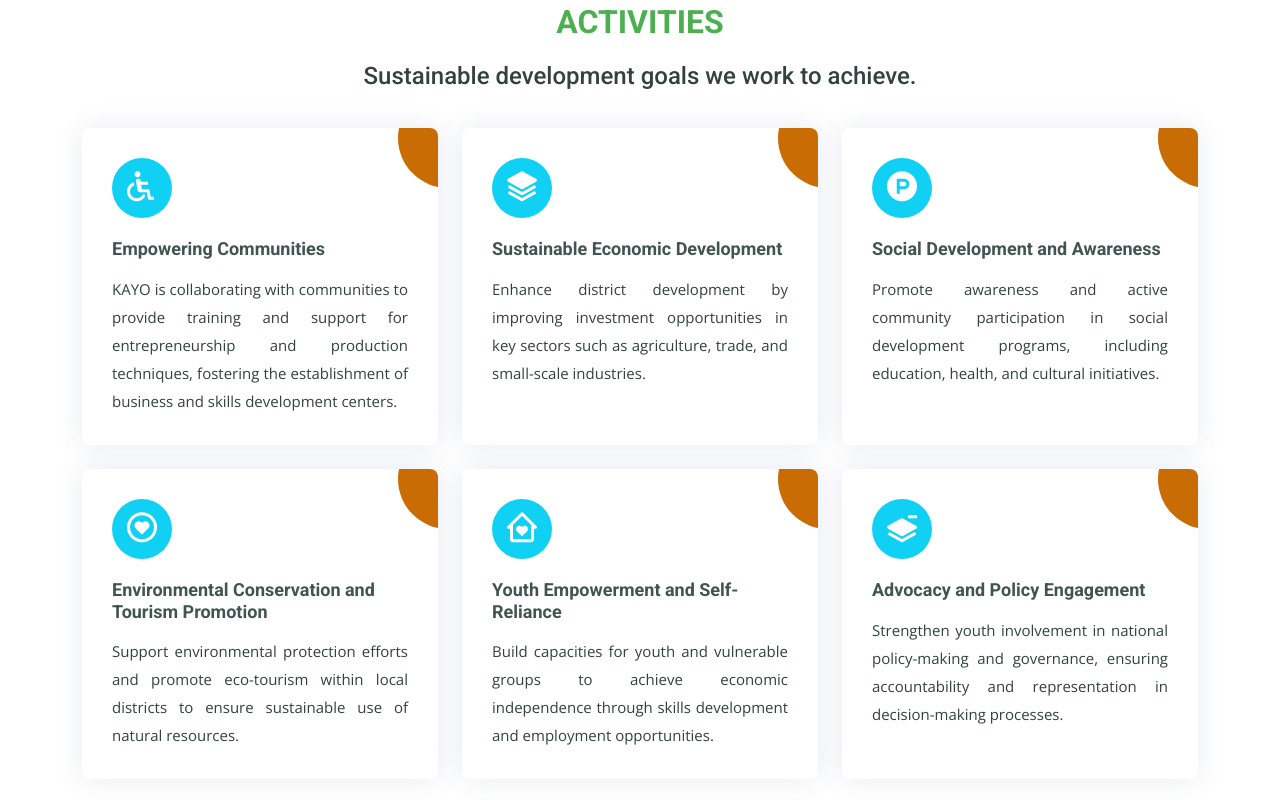
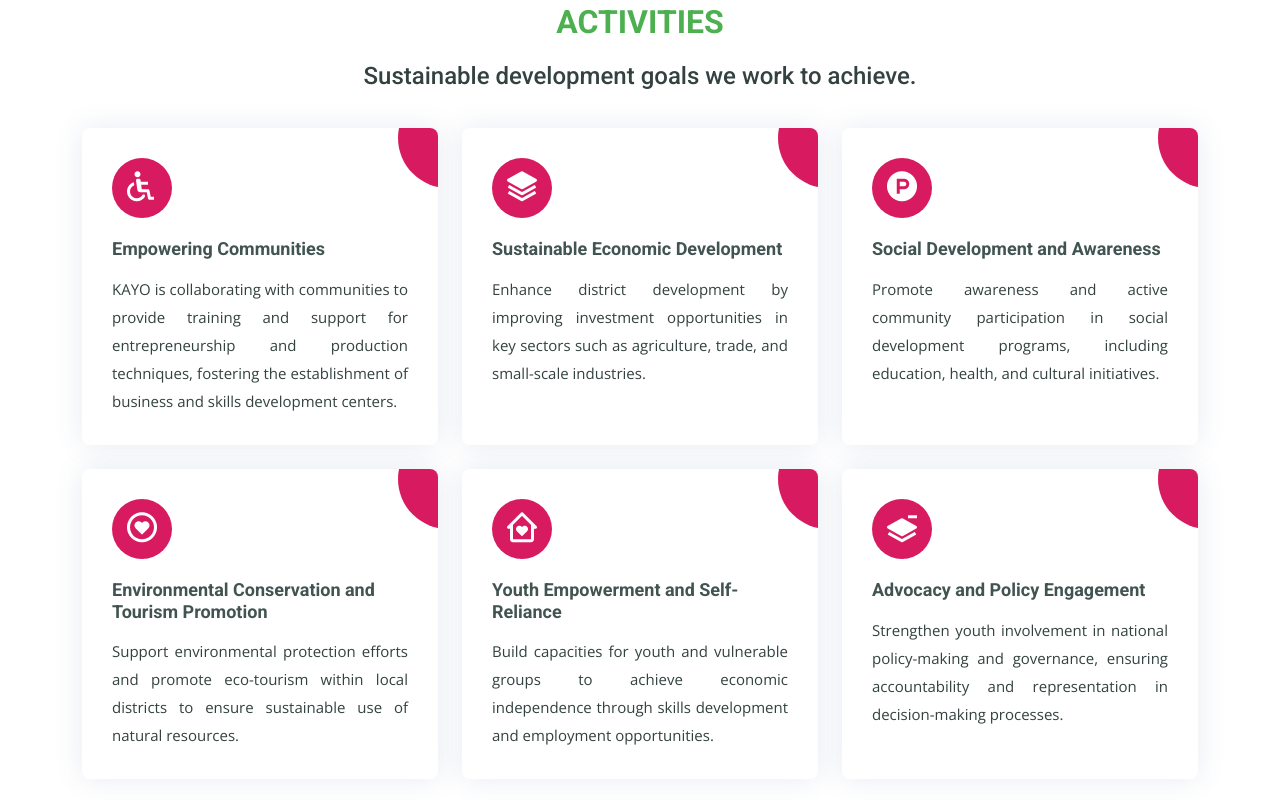
Before and after one commit to jayyange/kayo, a plain HTML site: page index.html in a window 1280 px wide. Shown: the part 1860-2660 px from the top of the page. Drawn offline with nearby package versions, Linux system fonts and the light colour scheme.

Commit message:
Update style.css

```diff
--- a/assets/css/style.css
+++ b/assets/css/style.css
@@ -595,7 +595,7 @@ section {
 .services .icon-box::before {
   content: "";
   position: absolute;
-  background: rgb(201, 108, 3);
+  background: #d81b60;
   right: -60px;
   top: -40px;
   width: 100px;
@@ -620,7 +620,7 @@ section {
   border-radius: 50%;
   width: 60px;
   height: 60px;
-  background: rgb(16, 209, 243);
+  background: #d81b60;
   transition: all 0.3s ease-in-out;
 }
 .services .icon i {
```
